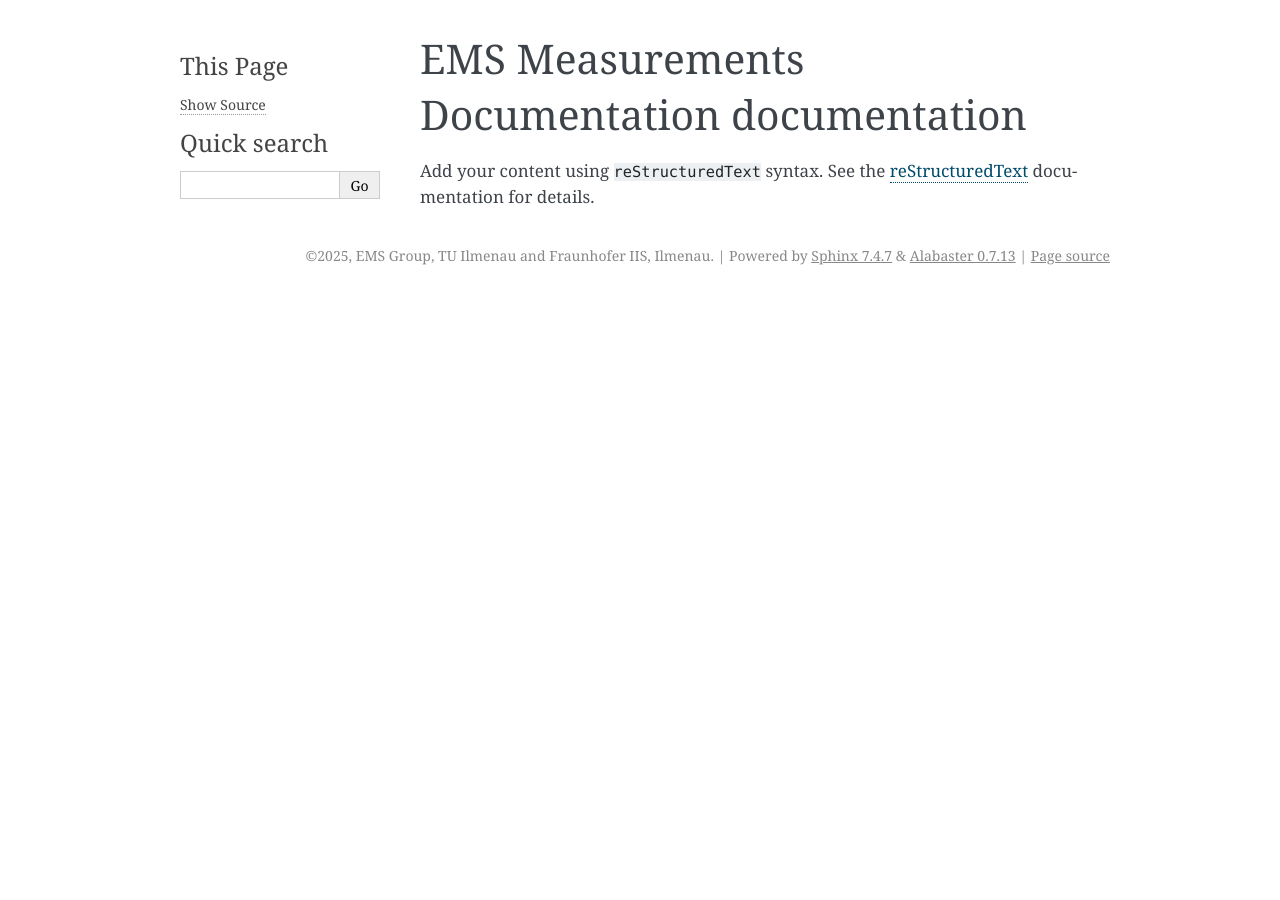
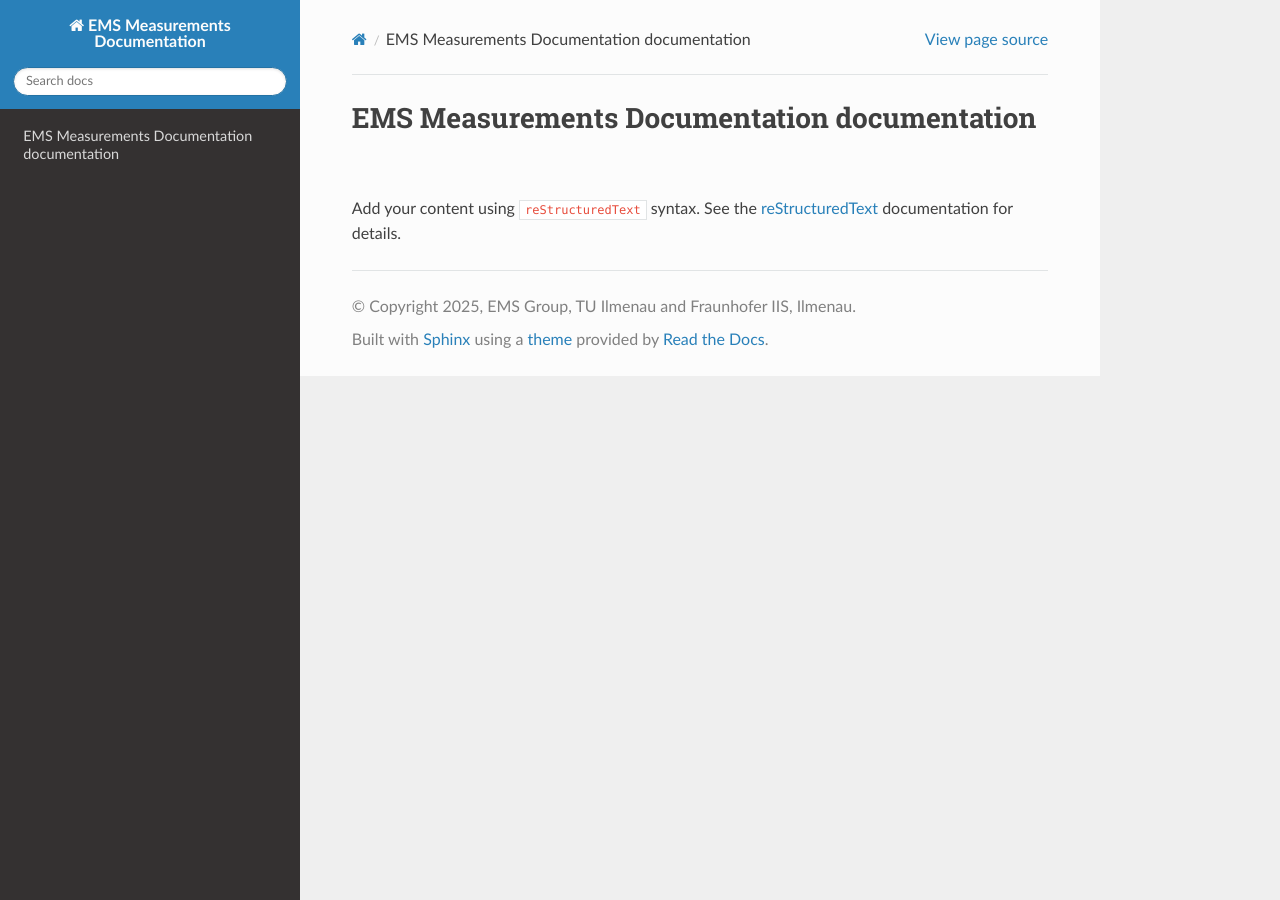
Before and after one commit to EMS-TU-Ilmenau/measems-doc, a Sphinx documentation site: the page built from source/index.rst, in a window 1280 px wide. Built offline with Sphinx 7.4.7 and the Read the Docs theme 3.1.0, drawn with Linux system fonts in a browser that asks for light colours.

Commit message:
new theme

```diff
--- a/source/conf.py
+++ b/source/conf.py
@@ -1,28 +1,12 @@
-# Configuration file for the Sphinx documentation builder.
-#
-# For the full list of built-in configuration values, see the documentation:
-# https://www.sphinx-doc.org/en/master/usage/configuration.html
+project = "EMS Measurements Documentation"
+copyright = "2025, EMS Group, TU Ilmenau and Fraunhofer IIS, Ilmenau"
+author = "EMS Group, TU Ilmenau and Fraunhofer IIS, Ilmenau"
+release = "1.0"
 
-# -- Project information -----------------------------------------------------
-# https://www.sphinx-doc.org/en/master/usage/configuration.html#project-information
+extensions = ["sphinx_rtd_theme"]
 
-project = 'EMS Measurements Documentation'
-copyright = '2025, EMS Group, TU Ilmenau and Fraunhofer IIS, Ilmenau'
-author = 'EMS Group, TU Ilmenau and Fraunhofer IIS, Ilmenau'
-release = '1.0'
-
-# -- General configuration ---------------------------------------------------
-# https://www.sphinx-doc.org/en/master/usage/configuration.html#general-configuration
-
-extensions = []
-
-templates_path = ['_templates']
+templates_path = ["_templates"]
 exclude_patterns = []
 
-
-
-# -- Options for HTML output -------------------------------------------------
-# https://www.sphinx-doc.org/en/master/usage/configuration.html#options-for-html-output
-
-html_theme = 'alabaster'
-html_static_path = ['_static']
+html_theme = "sphinx_rtd_theme"
+html_static_path = ["_static"]
```
